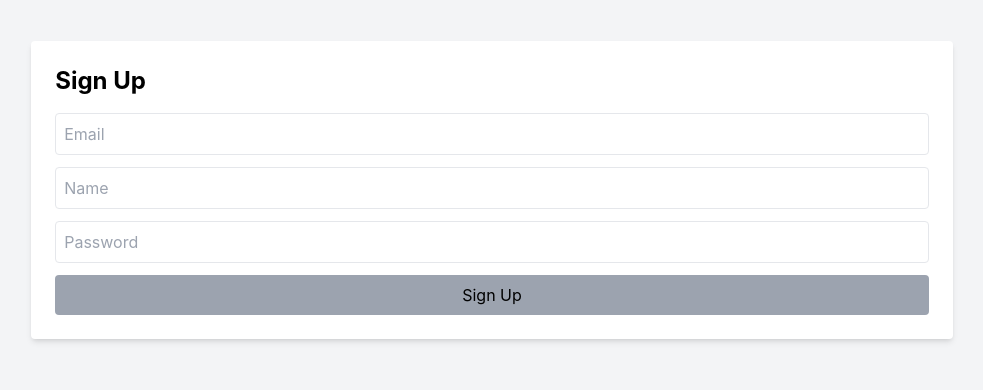
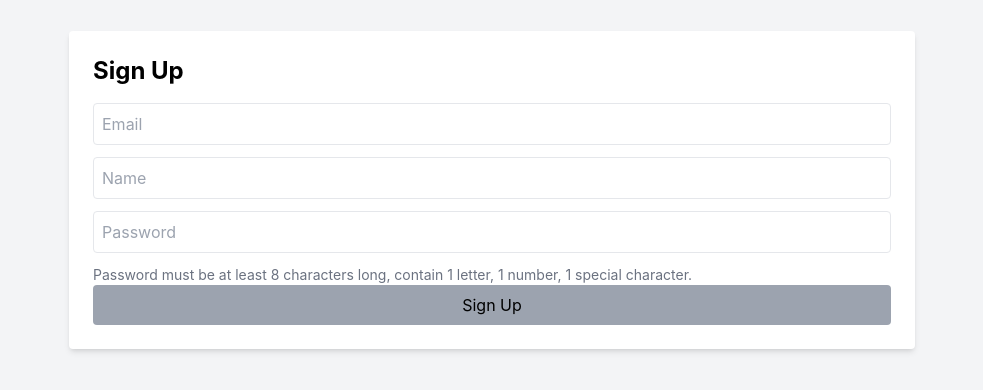
Before and after one commit to webtaculars-ai/easygenerator-auth, a React (Create React App) app in the folder frontend/: page /signup in a window 1280 px wide. Shown: the part 210-600 px from the top of the page, without its empty margins (148-1131 px from the left). Built offline with nearby package versions, Linux system fonts and the light colour scheme.

Commit message:
Show password conditions initially and add button disable logic based on form validity

```diff
--- a/frontend/src/pages/SignUp.tsx
+++ b/frontend/src/pages/SignUp.tsx
@@ -4,20 +4,43 @@ import Input from "../components/Input";
 import Button from "../components/Button";
 import FormLayout from "../components/FormLayout";
 
+// Constant for password condition message
+const PASSWORD_CONDITION_MESSAGE =
+  "Password must be at least 8 characters long, contain 1 letter, 1 number, 1 special character.";
+
 const SignUpPage = () => {
   const [email, setEmail] = useState("");
   const [name, setName] = useState("");
   const [password, setPassword] = useState("");
+  const [passwordError, setPasswordError] = useState(
+    PASSWORD_CONDITION_MESSAGE
+  );
+  const [isPasswordValid, setIsPasswordValid] = useState(false);
+  const [passwordTouched, setPasswordTouched] = useState(false);
   const navigate = useNavigate();
+
+  const validatePassword = (password: string) => {
+    const passwordRegex =
+      /^(?=.*[A-Za-z])(?=.*\d)(?=.*[@$!%*?#&])[A-Za-z\d@$!%*?#&]{8,}$/;
+    if (!passwordRegex.test(password)) {
+      setPasswordError(PASSWORD_CONDITION_MESSAGE);
+      setIsPasswordValid(false);
+      return false;
+    }
+    setPasswordError("");
+    setIsPasswordValid(true);
+    return true;
+  };
+
+  const handlePasswordChange = (e: React.ChangeEvent<HTMLInputElement>) => {
+    setPassword(e.target.value);
+    setPasswordTouched(true);
+    validatePassword(e.target.value);
+  };
 
   const handleSignUp = (e: React.FormEvent) => {
     e.preventDefault();
-    const passwordRegex =
-      /^(?=.*[A-Za-z])(?=.*\d)(?=.*[@$!%*?#&])[A-Za-z\d@$!%*?#&]{8,}$/;
-    if (!passwordRegex.test(password)) {
-      alert(
-        "Password must have at least 8 characters, 1 letter, 1 number, and 1 special character"
-      );
+    if (!validatePassword(password)) {
       return;
     }
     // TODO: Send data to the backend
@@ -42,9 +65,17 @@ const SignUpPage = () => {
         type="password"
         placeholder="Password"
         value={password}
-        onChange={(e) => setPassword(e.target.value)}
+        onChange={handlePasswordChange}
       />
-      <Button text="Sign Up" disabled={!email || !name || !password} />
+      <p
+        className={`text-sm ${
+          passwordTouched && passwordError ? "text-red-500" : "text-gray-500"
+        }`}
+      >
+        {passwordError}
+      </p>
+
+      <Button text="Sign Up" disabled={!email || !name || !isPasswordValid} />
     </FormLayout>
   );
 };
```
